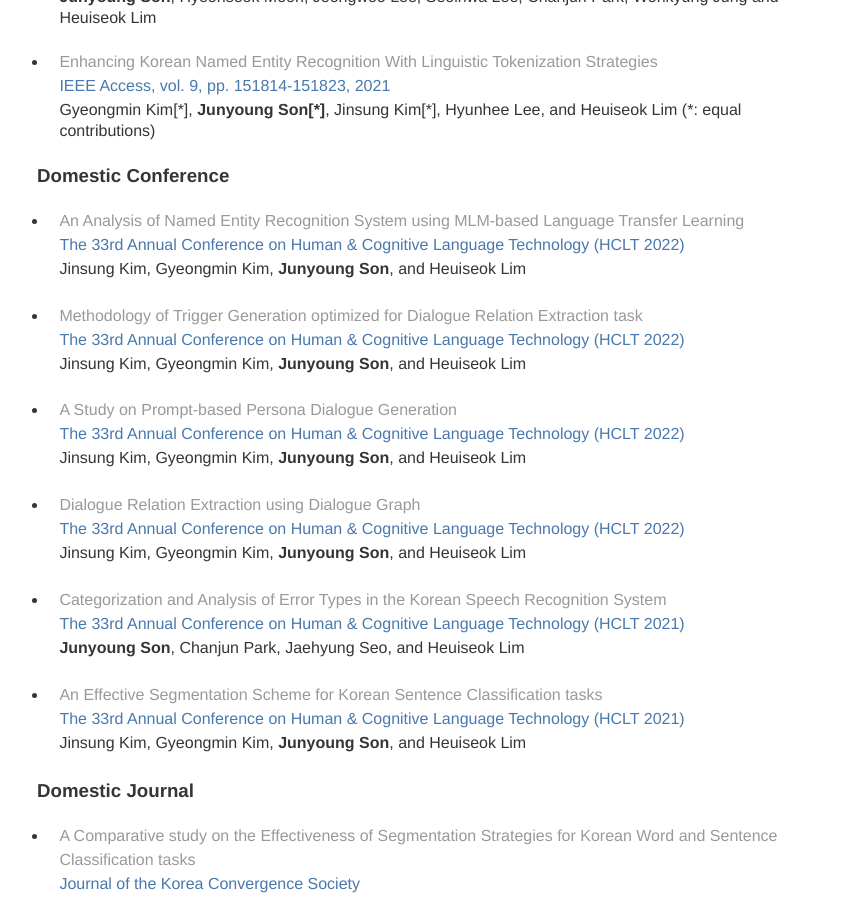
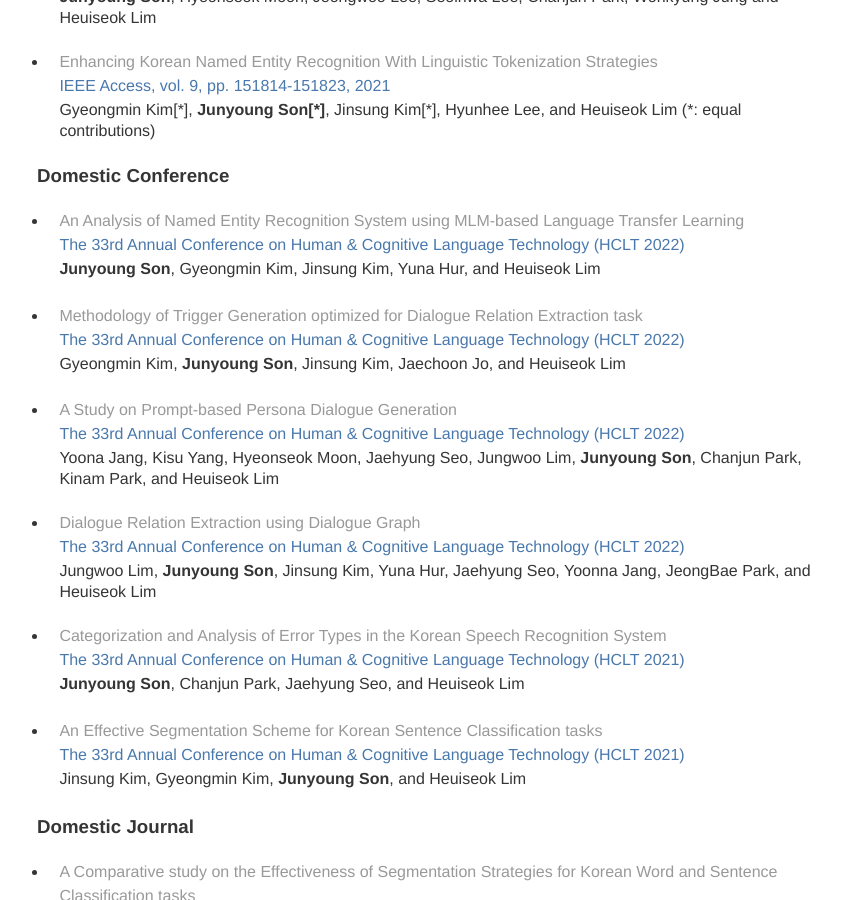
Before and after one commit to rgop13/rgop13.github.io, a Jekyll site: the page built from index.md, in a window 1280 px wide and 900 px high, scrolled down 1484 px. Shown: the whole window, without its empty margins (203-1044 px from the left). Built offline with Jekyll 4.4.1, drawn with Linux system fonts in a browser that asks for light colours.

Commit message:
~ HCLT updated

```diff
--- a/index.md
+++ b/index.md
@@ -60,22 +60,22 @@ Gyeongmin Kim[\*], **Junyoung Son[\*]**, Jinsung Kim[\*], Hyunhee Lee, and Heuis
 ### Domestic Conference
 * [An Analysis of Named Entity Recognition System using MLM-based Language Transfer Learning](https://koreascience.kr/article/CFKO202226455345684.page) <br/>
   <span style="color:rgb(73, 120, 173)"> The 33rd Annual Conference on Human & Cognitive Language Technology (HCLT 2022) </span> <br/>
-  Jinsung Kim, Gyeongmin Kim, **Junyoung Son**, and Heuiseok Lim
+  **Junyoung Son**, Gyeongmin Kim, Jinsung Kim, Yuna Hur, and Heuiseok Lim
 <br/>
 <br/>
 * [Methodology of Trigger Generation optimized for Dialogue Relation Extraction task](https://koreascience.kr/article/CFKO202226455346651.page) <br/>
   <span style="color:rgb(73, 120, 173)"> The 33rd Annual Conference on Human & Cognitive Language Technology (HCLT 2022) </span> <br/>
-  Jinsung Kim, Gyeongmin Kim, **Junyoung Son**, and Heuiseok Lim
+  Gyeongmin Kim, **Junyoung Son**, Jinsung Kim, Jaechoon Jo, and Heuiseok Lim
 <br/>
 <br/>
 * [A Study on Prompt-based Persona Dialogue Generation](https://koreascience.kr/article/CFKO202226455339475.page) <br/>
   <span style="color:rgb(73, 120, 173)"> The 33rd Annual Conference on Human & Cognitive Language Technology (HCLT 2022) </span> <br/>
-  Jinsung Kim, Gyeongmin Kim, **Junyoung Son**, and Heuiseok Lim
+  Yoona Jang, Kisu Yang, Hyeonseok Moon, Jaehyung Seo, Jungwoo Lim, **Junyoung Son**, Chanjun Park, Kinam Park, and Heuiseok Lim
 <br/>
 <br/>
 * [Dialogue Relation Extraction using Dialogue Graph](https://koreascience.kr/article/CFKO202226455346771.page) <br/>
   <span style="color:rgb(73, 120, 173)"> The 33rd Annual Conference on Human & Cognitive Language Technology (HCLT 2022) </span> <br/>
-  Jinsung Kim, Gyeongmin Kim, **Junyoung Son**, and Heuiseok Lim
+ Jungwoo Lim, **Junyoung Son**, Jinsung Kim, Yuna Hur, Jaehyung Seo, Yoonna Jang, JeongBae Park, and Heuiseok Lim
 <br/>
 <br/>
 * [Categorization and Analysis of Error Types in the Korean Speech Recognition System](https://koreascience.kr/article/CFKO202130060561801.page) <br/>
```
